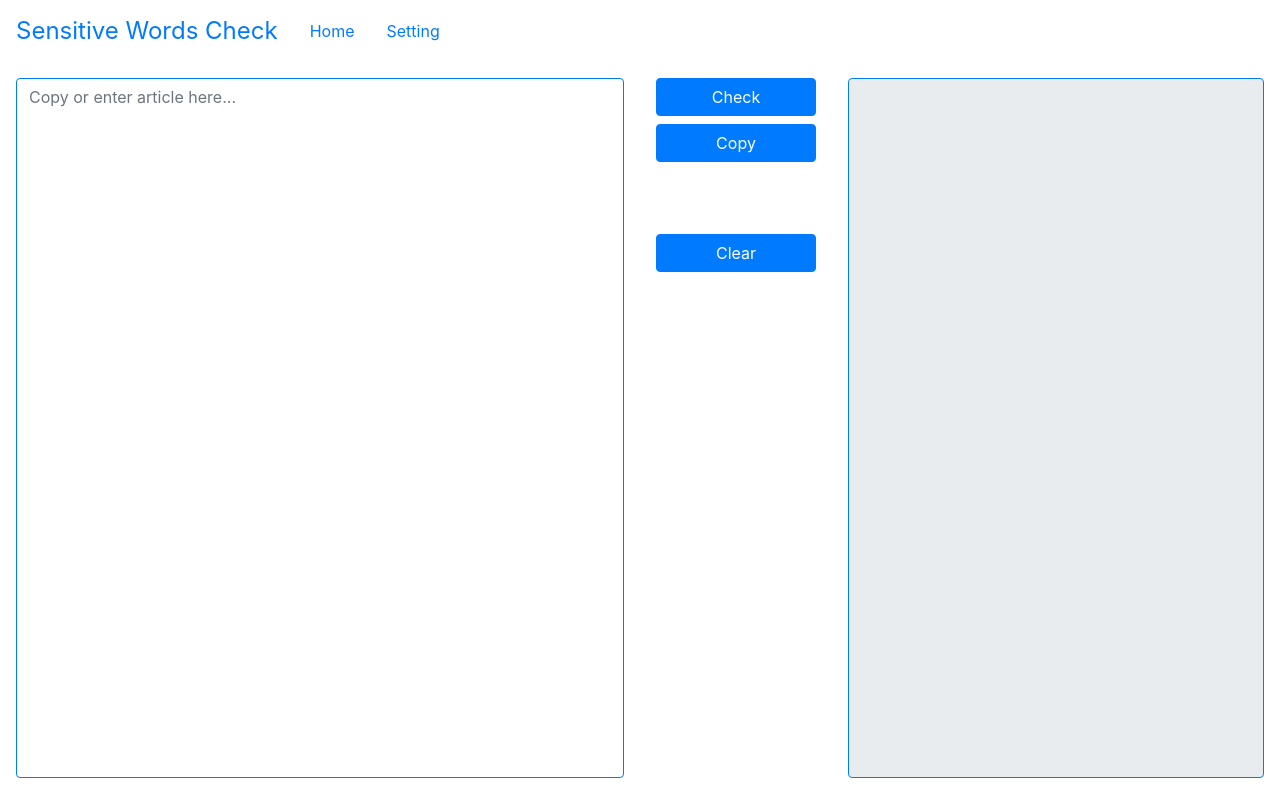
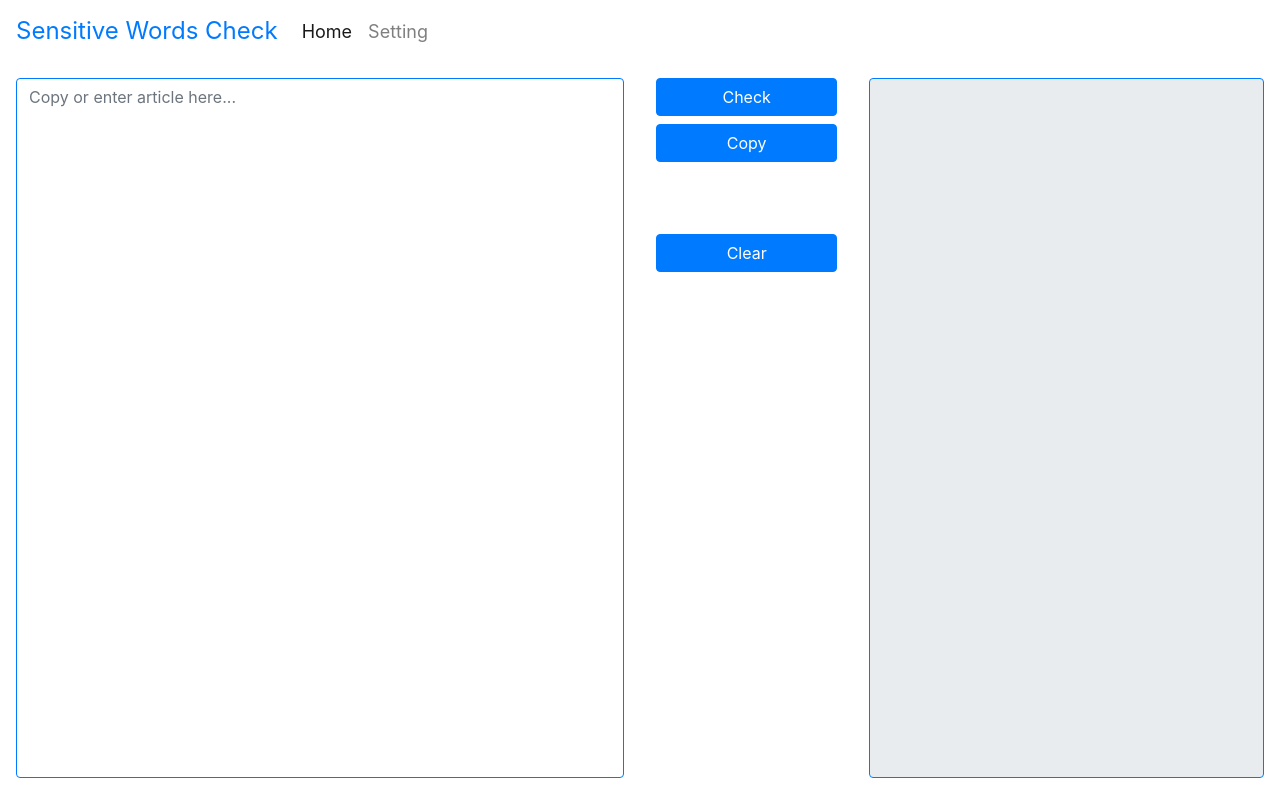
Before and after one commit to sunshineplan/SensitiveWordsCheck, a Flask app: page / in a window 1280 px wide. Run offline with Flask 2, Linux system fonts and the light colour scheme; some libraries are stand-ins or nearby versions.

Commit message:
Optimize html templates(width display)

```diff
--- a/templates/index.html
+++ b/templates/index.html
@@ -91,17 +91,18 @@
 
 <body>
     <header class="navbar navbar-expand navbar-light flex-column flex-md-row">
-        <a class="navbar-brand text-primary" href="/" style="font-size:24px;">Sensitive Words Check</a>
+        <a class="navbar-brand text-primary m-0 mr-md-3" href="/" style="font-size:24px;">Sensitive Words Check</a>
+        <div class="navbar-nav flex-row" style="font-size:18px;">
             <a class="nav-link{% if name=='root' %} active{% endif %}" href="/">Home</a>
             <a class="nav-link{% if name=='setting' %} active{% endif %}" href="/setting">Setting</a>
         </div>
     </header>
     <div class="container-fluid" style="height:92%;">
         <div class="row" style="height:100%;">
-            <div class="w-50 p-3" style="min-width:400px;">
+            <div class="col-12 col-sm-9 col-md-6 p-3">
                 <textarea class="form-control" id="input" placeholder="Copy or enter article here..."></textarea>
             </div>
-            <div class="p-3" style="width:15%;min-width:150px;">
+            <div class="col-12 col-sm-3 col-md-2 p-3">
                 {% if name=='root' %}
                 <button onclick="javascript:void(0)" id="check" type="button" class="btn btn-primary btn-block">Check</button>
                 <button onclick="copyText()" type="button" class="btn btn-primary btn-block">Copy</button>
@@ -122,7 +123,7 @@
                 {% endif %}
             </div>
             {% if name=='root' %}
-            <div class="p-3" style="width:35%;min-width:250px;">
+            <div class="col-md-4 p-3">
                 <textarea class="form-control" id="output" readonly></textarea>
             </div>
             {% endif %}
```
